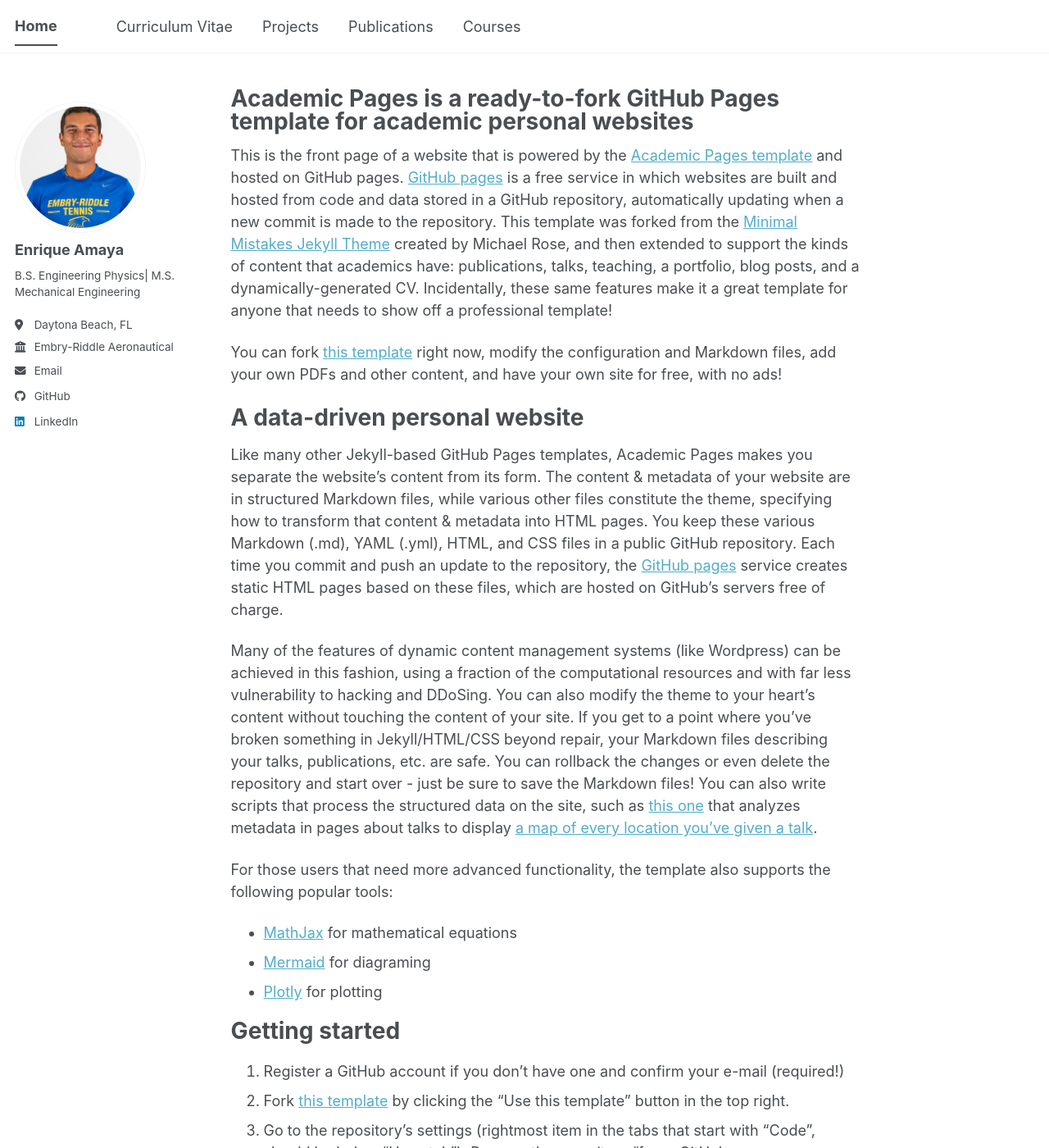
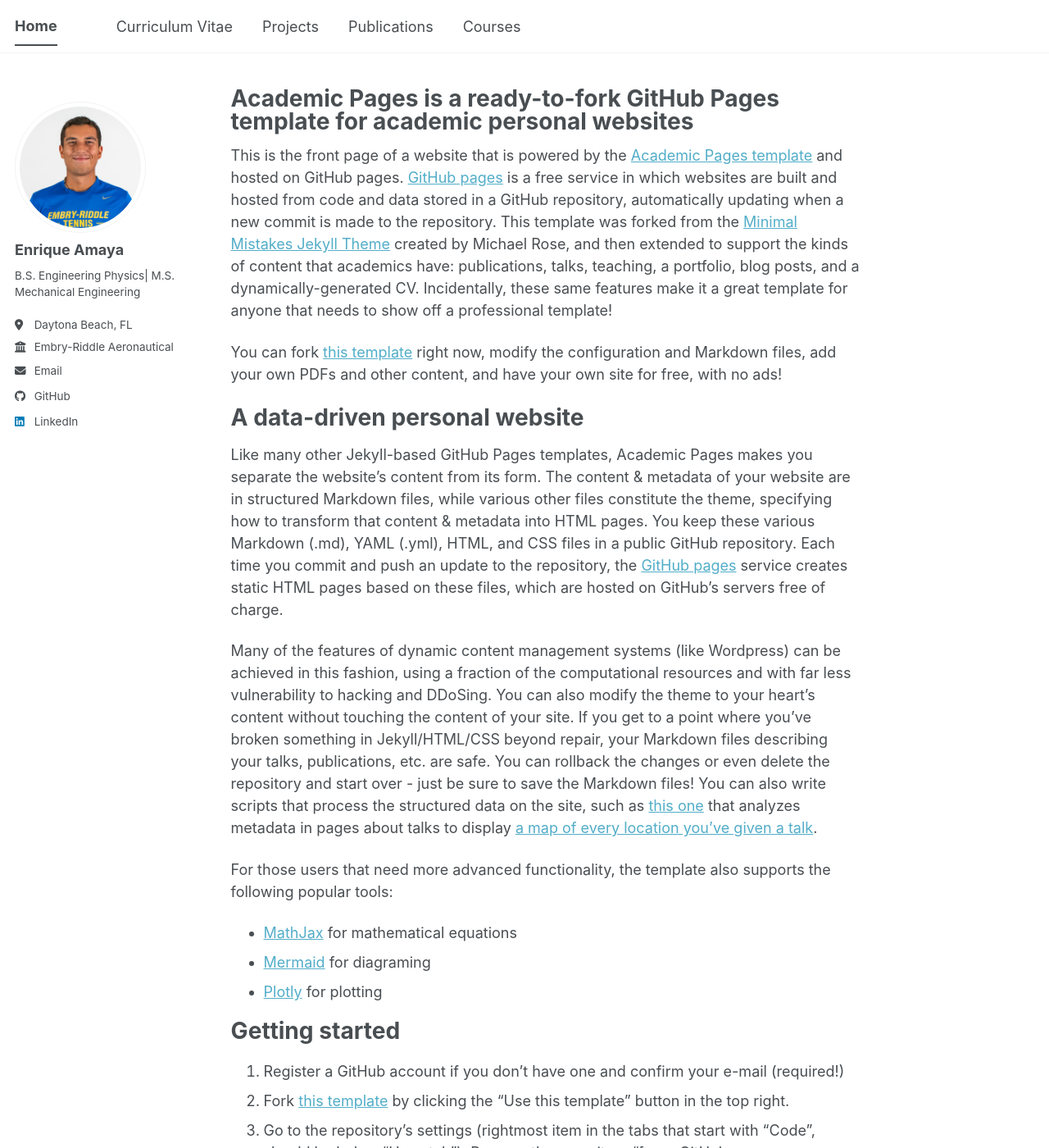
Before and after one commit to kikeamaya/kikeamaya.github.io, a Jekyll site: the page built from _pages/about.md, in a window 1280 px wide and 1400 px high. Shown: the whole window at 82% size. Built offline with Jekyll 4.4.1, drawn with Linux system fonts in a browser that asks for light colours; a style sheet for code colours, icons or effects is not loaded.

Commit message:
Profile pic

```diff
--- a/_sass/_custom.scss
+++ b/_sass/_custom.scss
@@ -89,7 +89,7 @@
   width: 160px;
   height: 160px;
   object-fit: cover;
-  object-position: center 20%;
+  object-position: center top;
   border-radius: 50%;
 }
 
```
